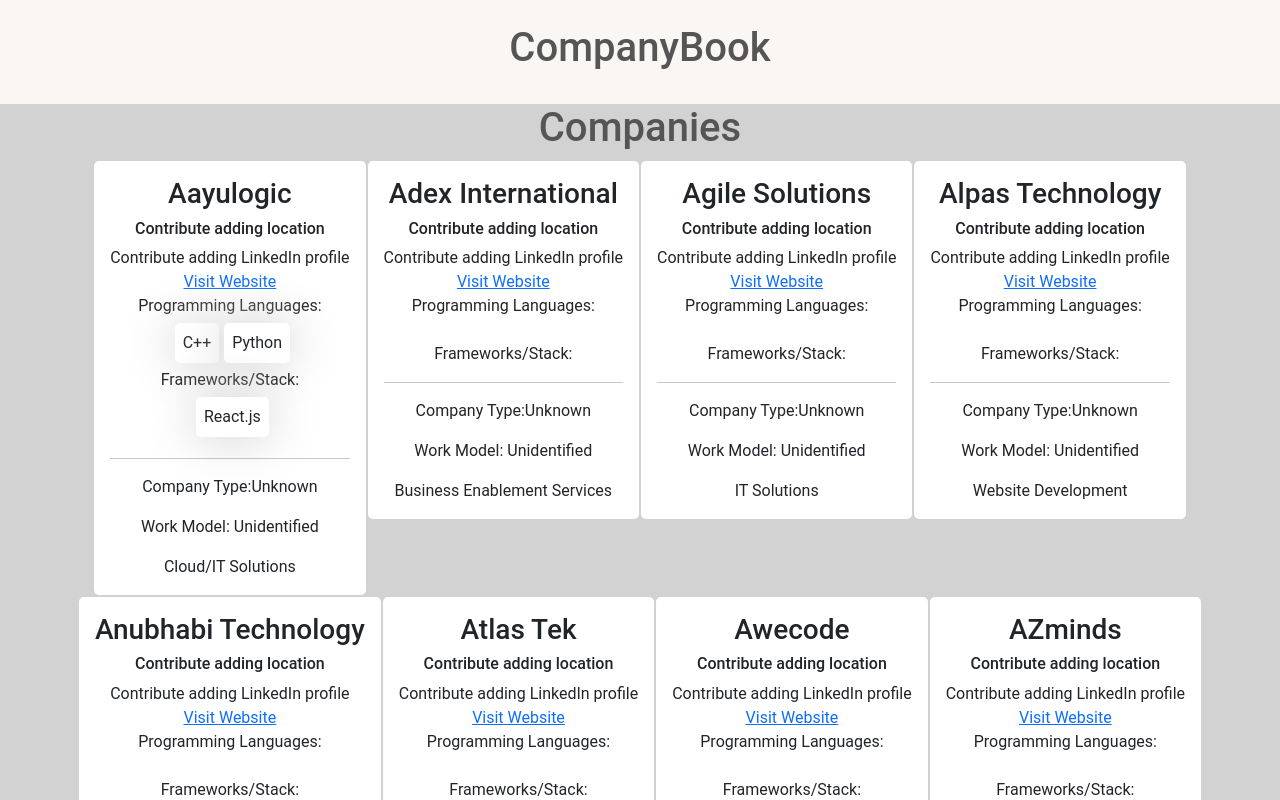
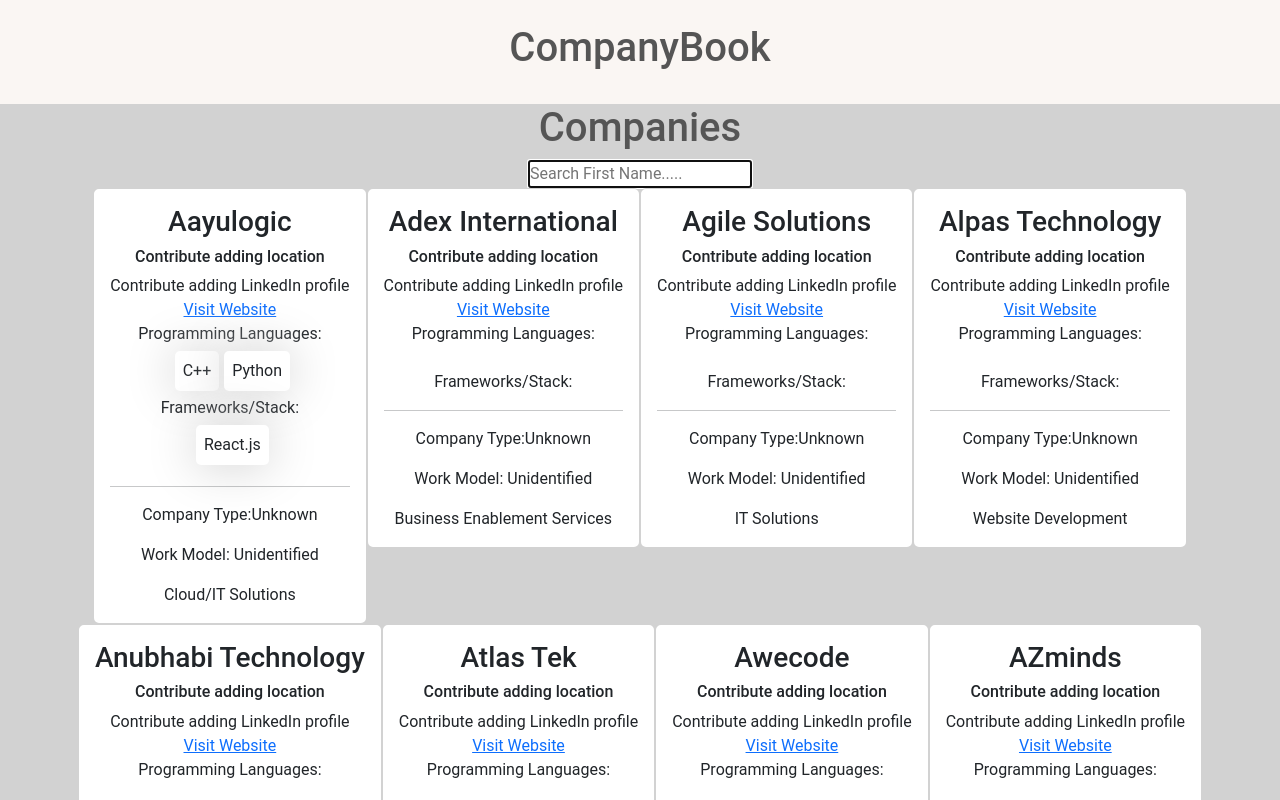
Before and after one commit to tajpuriya27/company-book, a React (Vite) app: page / in a window 1280 px wide. Shown: the top 800 px of the page. Built offline with nearby package versions, Linux system fonts and the light colour scheme.

Commit message:
feat: aaded search input

```diff
--- a/src/components/Content.jsx
+++ b/src/components/Content.jsx
@@ -1,12 +1,34 @@
 import companies from "../data/companies.json";
 import Card from "./Card";
-console.log("companies", companies);
+import { useState } from "react";
+
+// console.log("companies", companies);
 const Content = () => {
+  const [searchTerm, setSearchTerm] = useState("");
+
+  const searchedCompanies = companies.filter((val) => {
+    if (searchTerm === "") {
+      return val;
+    } else if (
+      val.company_name.toLowerCase().includes(searchTerm.toLowerCase())
+    ) {
+      return val;
+    }
+  });
   return (
     <div className="content-container">
       <h1>Companies</h1>
+      <input
+        type="text"
+        placeholder="Search First Name....."
+        autoFocus
+        value={searchTerm}
+        onChange={(event) => {
+          setSearchTerm(event.target.value);
+        }}
+      />
       <div className="companies-container">
-        {companies.map((company) => (
+        {searchedCompanies.map((company) => (
           <Card key={company.id} {...company} />
         ))}
       </div>
```
